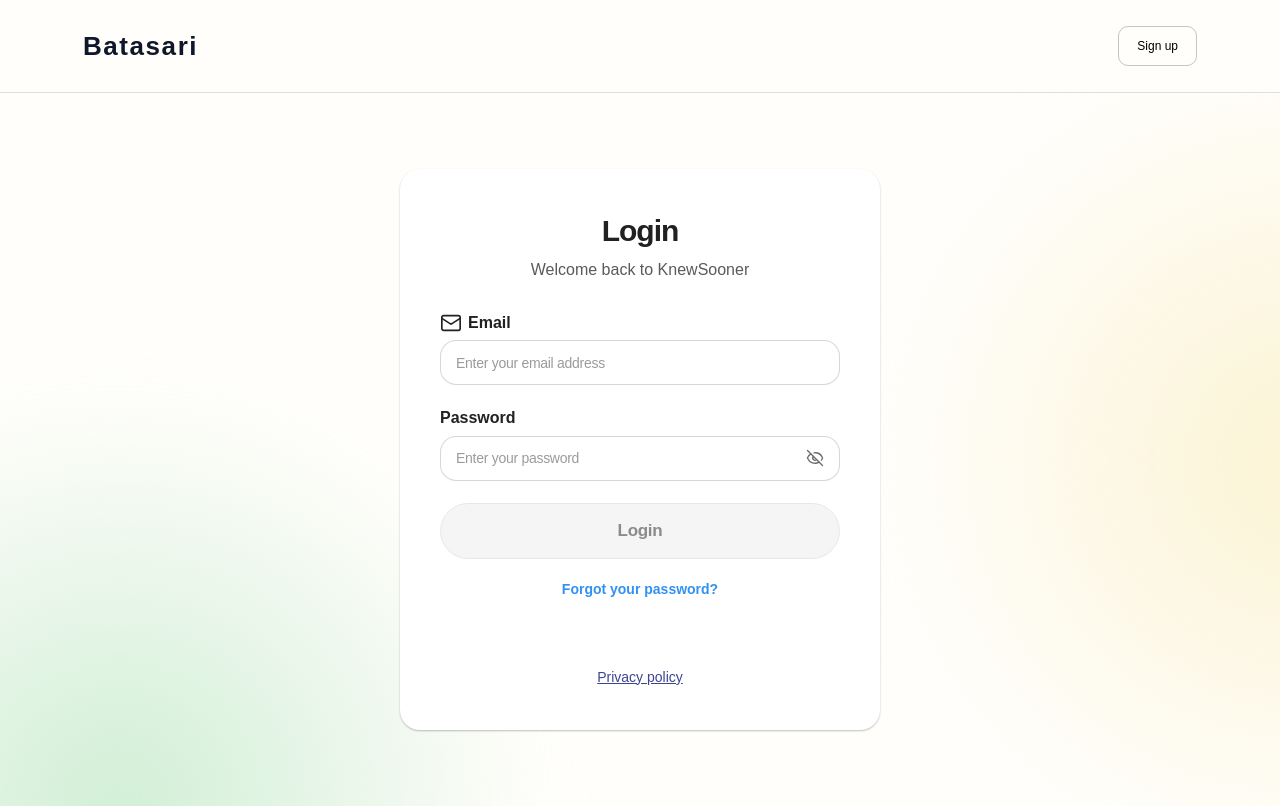
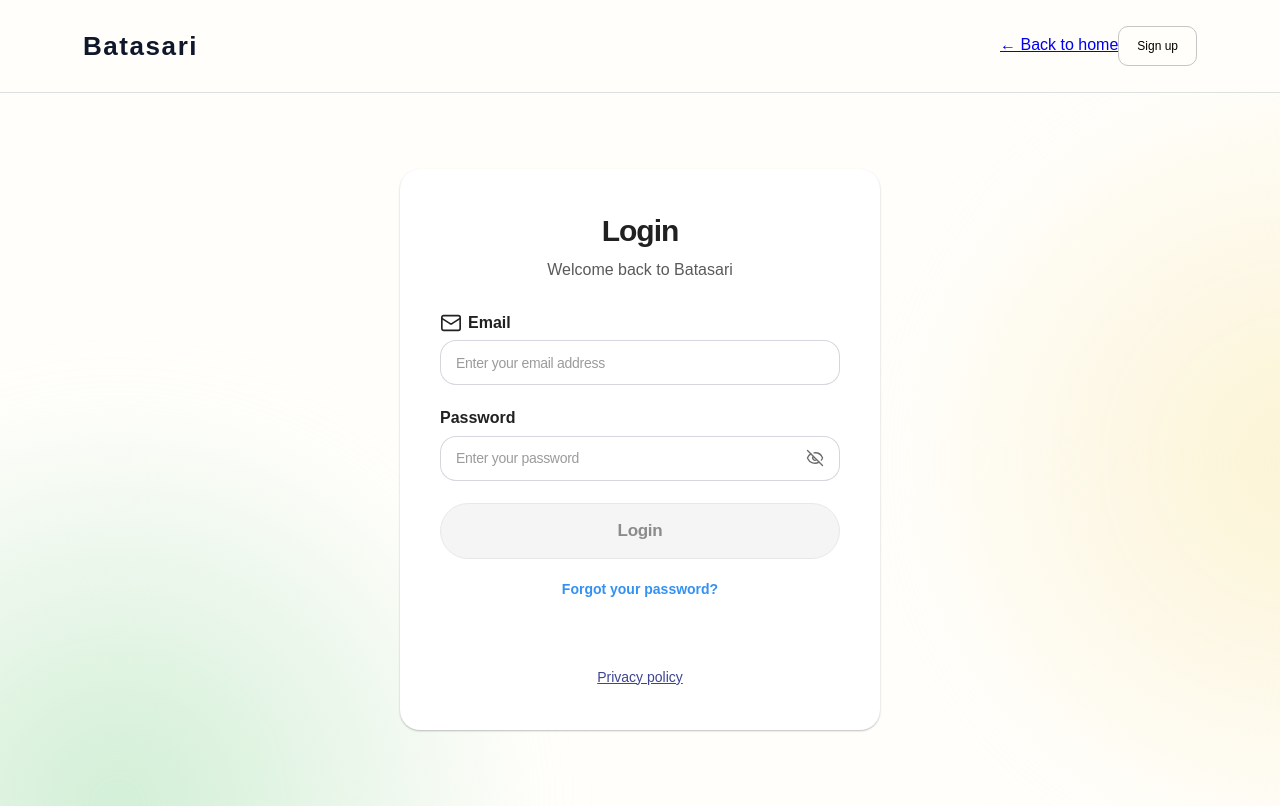
Before and after one commit to nikitha14-dotcom/batasari, a Next.js app in the folder web/: page /login in a window 1280 px wide. Built offline with nearby package versions, Linux system fonts and the light colour scheme; no server answers.

Commit message:
Fix login branding and add home navigation

```diff
--- a/web/app/login/page.tsx
+++ b/web/app/login/page.tsx
@@ -124,9 +124,10 @@ export default function LoginPage() {
   }
 
   const topBar = (
-    <Link href="/signup" className={styles.loginButton}>
-      Sign up
-    </Link>
+    <div className={styles.topBarActions}>
+      <Link href="/" className={styles.backHome}>← Back to home</Link>
+      <Link href="/signup" className={styles.loginButton}>Sign up</Link>
+    </div>
   );
 
   if (!isSupabaseConfigured()) {
@@ -221,7 +222,7 @@ export default function LoginPage() {
         <p className={styles.subtitle}>
           {mode === "reset"
             ? "We’ll email you a link to choose a new password."
-            : "Welcome back to KnewSooner"}
+            : "Welcome back to Batasari"}
         </p>
       </div>
 
```
